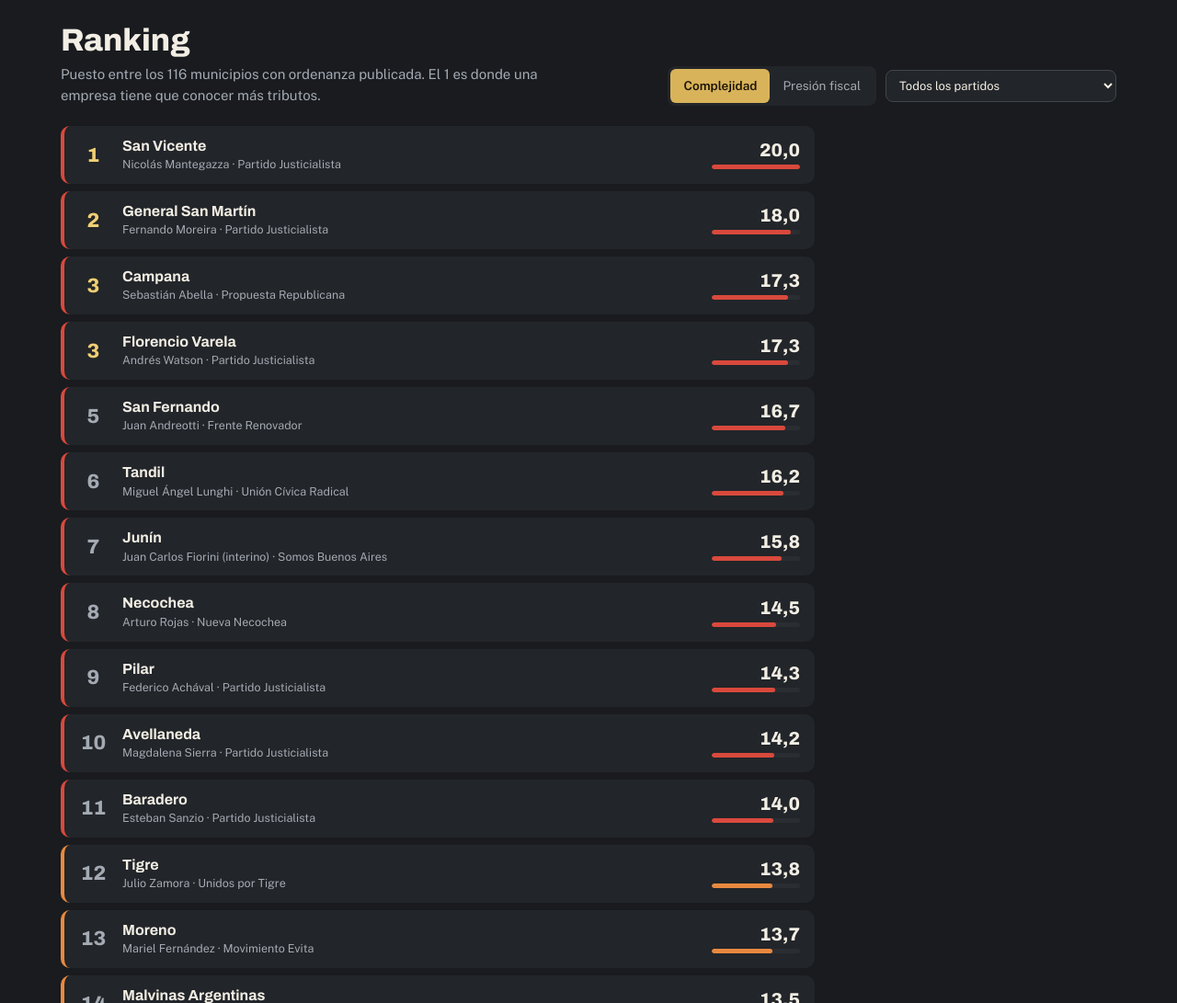
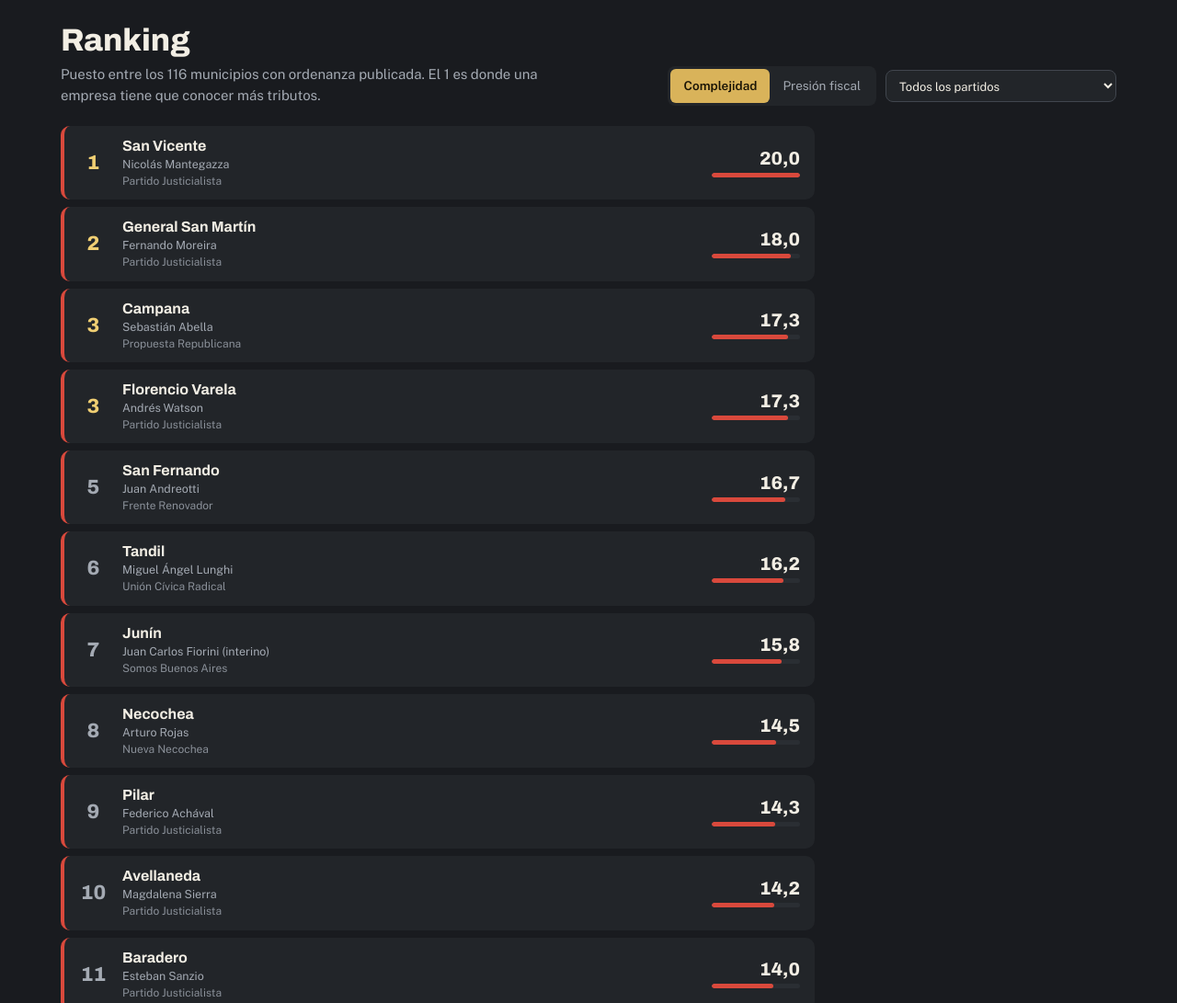
Before and after one commit to tadeoquintela/tadeoquintela.github.io, a plain HTML site: page publicaciones/relevamiento-fiscal-pba/index.html in a window 1280 px wide. Shown: the part 3160-4251 px from the top of the page at 92% size. Drawn offline with nearby package versions, Linux system fonts and the light colour scheme.

Commit message:
Ranking: municipio, intendente y partido en renglones separados
Co-Authored-By: Claude Opus 5.5 <noreply@anthropic.com>

```diff
--- a/publicaciones/relevamiento-fiscal-pba/index.html
+++ b/publicaciones/relevamiento-fiscal-pba/index.html
@@ -219,6 +219,7 @@ section.bloque{padding-block:56px;border-top:1px solid var(--line)}
 .rank li.podio .pos{color:var(--gold-hi)}
 .rank .nom{font:700 16px/1.2 var(--display);min-width:0;overflow-wrap:anywhere}
 .rank .nom small{display:block;color:var(--muted);font:400 12.5px/1.35 var(--body);margin-top:3px}
+.rank .nom small.par{margin-top:1px;color:var(--dim);font-size:12px}
 .rank .val{display:flex;flex-direction:column;align-items:flex-end;gap:6px}
 .rank .val b{font:800 20px/1 var(--display);font-variant-numeric:tabular-nums}
 .rank .val i{display:block;width:100%;height:5px;background:var(--panel2);border-radius:3px;overflow:hidden}
@@ -604,11 +605,12 @@ function ranking() {
   $('rMas').hidden = !corto; $('rMas').textContent = `Ver los ${total} municipios`;
   if (corto) { con.splice(R_CORTO); sin.length = 0; }
   const vmax = Math.max(...M.filter(m => I.val(m) != null).map(I.val));
-  const quien = m => m.gob ? esc(m.gob.nom) + (par ? '' : ` · ${esc(m.gob.par)}`) : '';
+  // municipio, then the intendente and the party each on its own line (the party is left out when the list is filtered by it)
+  const quien = m => m.gob ? `<small>${esc(m.gob.nom)}</small>` + (par ? '' : `<small class="par">${esc(m.gob.par)}</small>`) : '';
   $('rank').innerHTML = con.map(m => { const col = ESC[clase(rModo, I.val(m))];
-      return `<li${m[I.rk] <= 3 ? ' class="podio"' : ''}><button data-n="${esc(m.n)}" style="--c:${col}"><span class="pos">${m[I.rk]}</span><span class="nom">${esc(m.n)}<small>${quien(m)}</small></span>`
+      return `<li${m[I.rk] <= 3 ? ' class="podio"' : ''}><button data-n="${esc(m.n)}" style="--c:${col}"><span class="pos">${m[I.rk]}</span><span class="nom">${esc(m.n)}${quien(m)}</span>`
       + `<span class="val"><b>${I.txt(m)}</b><i><u style="width:${(I.val(m) / vmax * 100).toFixed(1)}%"></u></i></span></button></li>`; }).join('')
-    + sin.map(m => `<li class="sd"><button data-n="${esc(m.n)}"><span class="pos">—</span><span class="nom">${esc(m.n)}<small>${quien(m)}</small></span><span class="val">${sinTxt(rModo, m)}</span></button></li>`).join('');
+    + sin.map(m => `<li class="sd"><button data-n="${esc(m.n)}"><span class="pos">—</span><span class="nom">${esc(m.n)}${quien(m)}</span><span class="val">${sinTxt(rModo, m)}</span></button></li>`).join('');
   $('rVacio').hidden = total > 0; $('rVacio').textContent = 'No hay municipios de ese partido.';
   const base = rModo === 'cf'
     ? `Puesto entre los ${IDX.cf.n} municipios con ordenanza publicada. El 1 es donde una empresa tiene que conocer más tributos.`
```
